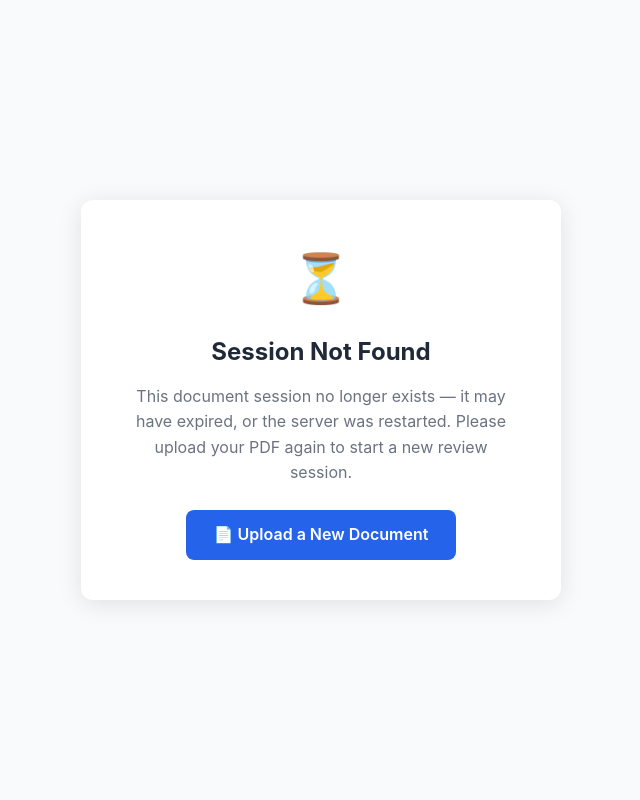
After one commit to r987r/Ocr-parse, a Flask app: template templates/session_expired.html in a window 1280 px wide. The commit adds this page. Shown: the whole page, without its empty margins (319-959 px from the left). Run offline with Flask 3, Linux system fonts and the light colour scheme; the template is opened without the code that fills it, so the values that code supplies are empty.

Commit message:
Fix PDF loading and OCR Session Not Found errors with session-expired UI and cache headers
Co-authored-by: r987r <5779315+r987r@users.noreply.github.com>

```diff
--- a/app.py
+++ b/app.py
@@ -32,6 +32,7 @@ from flask import (
     abort,
     redirect,
     url_for,
+    make_response,
 )
 from werkzeug.utils import secure_filename
 
@@ -394,9 +395,12 @@ def request_entity_too_large(error):
 
 @app.errorhandler(404)
 def not_found_error(error):
-    """Return JSON for API 404s; simple HTML for UI routes."""
+    """Return JSON for API 404s; styled HTML for UI routes."""
     if request.path.startswith("/api/"):
         return jsonify({"error": "Resource not found.", "error_type": "not_found"}), 404
+    # For review routes, show a helpful "session expired" page
+    if request.path.startswith("/review/") or request.path.startswith("/r/"):
+        return render_template("session_expired.html"), 404
     return (
         "<h1>404 – Not Found</h1><p><a href='/'>Go back to the upload page</a></p>",
         404,
@@ -500,11 +504,25 @@ def review(session_id):
     """Render the review/edit page."""
     sdir = UPLOAD_BASE / session_id
     if not sdir.exists():
-        abort(404)
+        # Return a styled "session not found" page so the user knows to re-upload
+        return (
+            render_template("session_expired.html"),
+            404,
+        )
     config = _load_json(sdir / "config.json", {})
     if not config:
-        abort(404)
-    return render_template("review.html", session_id=session_id, config=config, debug_mode=DEBUG_MODE)
+        return (
+            render_template("session_expired.html"),
+            404,
+        )
+    resp = make_response(
+        render_template("review.html", session_id=session_id, config=config, debug_mode=DEBUG_MODE)
+    )
+    # Prevent browser from caching the review page; a stale cached page would
+    # continue running JavaScript against an already-deleted session.
+    resp.headers["Cache-Control"] = "no-store, no-cache, must-revalidate"
+    resp.headers["Pragma"] = "no-cache"
+    return resp
 
 
 @app.route("/r/<access_token>")
@@ -1022,6 +1040,8 @@ def get_pdf_annotations(session_id):
 @app.route("/api/annotations/<session_id>", methods=["GET"])
 def get_annotations(session_id):
     sdir = UPLOAD_BASE / session_id
+    if not sdir.exists():
+        return jsonify({"error": "Session not found."}), 404
     return jsonify(_load_json(sdir / "annotations.json", []))
 
 
--- /dev/null
+++ b/templates/session_expired.html
@@ -0,0 +1,58 @@
+<!DOCTYPE html>
+<html lang="en">
+<head>
+  <meta charset="UTF-8" />
+  <meta name="viewport" content="width=device-width, initial-scale=1.0" />
+  <title>Session Expired – OCR Parse</title>
+  <link rel="stylesheet" href="{{ url_for('static', filename='css/style.css') }}" />
+  <style>
+    .expired-wrap {
+      display: flex;
+      flex-direction: column;
+      align-items: center;
+      justify-content: center;
+      min-height: 100vh;
+      padding: 2rem;
+      text-align: center;
+      background: var(--bg, #f3f4f6);
+    }
+    .expired-card {
+      background: #fff;
+      border-radius: 12px;
+      box-shadow: 0 4px 24px rgba(0,0,0,.1);
+      padding: 2.5rem 3rem;
+      max-width: 480px;
+      width: 100%;
+    }
+    .expired-icon { font-size: 3rem; margin-bottom: 1rem; }
+    .expired-card h1 { margin: 0 0 .75rem; font-size: 1.5rem; color: #1f2937; }
+    .expired-card p  { color: #6b7280; margin: 0 0 1.5rem; line-height: 1.6; }
+    .btn-upload {
+      display: inline-block;
+      background: #2563eb;
+      color: #fff;
+      padding: .75rem 1.75rem;
+      border-radius: 8px;
+      text-decoration: none;
+      font-weight: 600;
+      font-size: 1rem;
+      transition: background .15s;
+    }
+    .btn-upload:hover { background: #1d4ed8; }
+  </style>
+</head>
+<body>
+  <div class="expired-wrap">
+    <div class="expired-card">
+      <div class="expired-icon">⏳</div>
+      <h1>Session Not Found</h1>
+      <p>
+        This document session no longer exists — it may have expired, or the
+        server was restarted. Please upload your PDF again to start a new
+        review session.
+      </p>
+      <a href="/" class="btn-upload">📄 Upload a New Document</a>
+    </div>
+  </div>
+</body>
+</html>
```
Also changed, not shown: templates/review.html (+59 -15 lines), test_app.py (+31 -0 lines).
